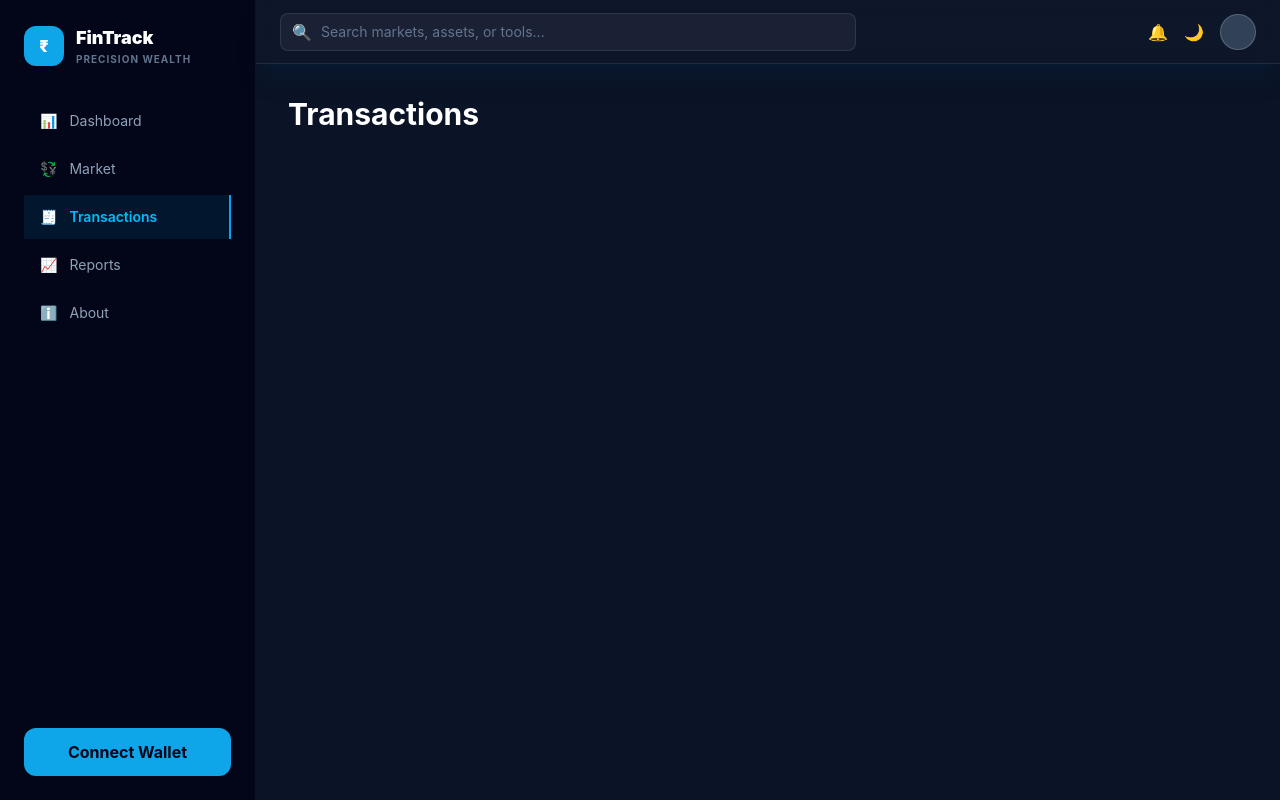
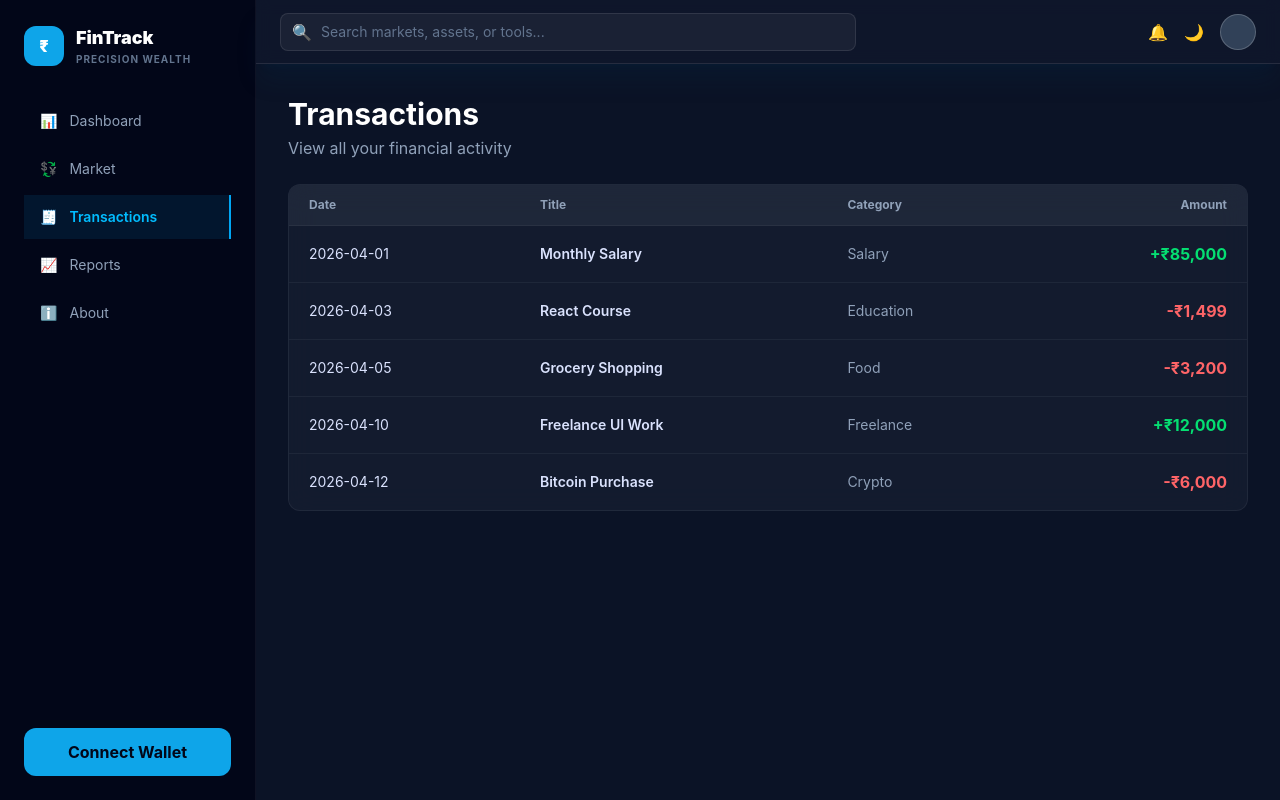
Before and after one commit to anupam311/Fintrack_Dashboard, a React (Vite) app: page /transactions in a window 1280 px wide. Built offline with nearby package versions, Linux system fonts and the light colour scheme.

Commit message:
Add transactions list page with table UI using sample data.

```diff
--- /dev/null
+++ b/src/components/TransactionList.jsx
@@ -0,0 +1,59 @@
+import { formatCurrency } from "../utils/formatCurrency";
+
+function TransactionList({ transactions }) {
+  if (transactions.length === 0) {
+    return (
+      <div className="glass-card p-6 text-center text-slate-400">
+        No transactions found
+      </div>
+    );
+  }
+
+  return (
+    <div className="glass-card rounded-xl overflow-hidden">
+      <table className="w-full text-left">
+        <thead className="bg-white/5">
+          <tr>
+            <th className="px-5 py-3 text-xs text-slate-400">Date</th>
+            <th className="px-5 py-3 text-xs text-slate-400">Title</th>
+            <th className="px-5 py-3 text-xs text-slate-400">Category</th>
+            <th className="px-5 py-3 text-xs text-slate-400 text-right">
+              Amount
+            </th>
+          </tr>
+        </thead>
+
+        <tbody>
+          {transactions.map((txn) => (
+            <tr key={txn.id} className="border-t border-white/5">
+              <td className="px-5 py-4 text-sm">{txn.date}</td>
+
+              <td className="px-5 py-4 text-sm font-semibold">
+                {txn.title}
+              </td>
+
+              <td className="px-5 py-4 text-sm text-slate-400">
+                {txn.category}
+              </td>
+
+              <td className="px-5 py-4 text-right font-bold">
+                <span
+                  className={
+                    txn.type === "income"
+                      ? "text-green-400"
+                      : "text-red-400"
+                  }
+                >
+                  {txn.type === "income" ? "+" : "-"}
+                  {formatCurrency(txn.amount)}
+                </span>
+              </td>
+            </tr>
+          ))}
+        </tbody>
+      </table>
+    </div>
+  );
+}
+
+export default TransactionList;
--- a/src/pages/Transactions.jsx
+++ b/src/pages/Transactions.jsx
@@ -1,5 +1,21 @@
+import { defaultTransactions } from "../data/categories";
+import TransactionList from "../components/TransactionList";
+
 function Transactions() {
-  return <h1 className="text-3xl font-bold text-white">Transactions</h1>;
+  return (
+    <div className="space-y-6">
+      <div>
+        <h1 className="text-3xl font-bold text-white">
+          Transactions
+        </h1>
+        <p className="text-slate-400 mt-1">
+          View all your financial activity
+        </p>
+      </div>
+
+      <TransactionList transactions={defaultTransactions} />
+    </div>
+  );
 }
 
 export default Transactions;
```
